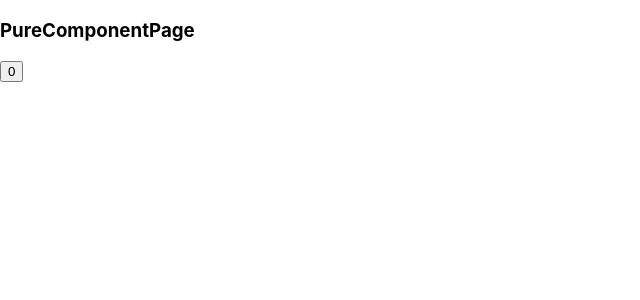
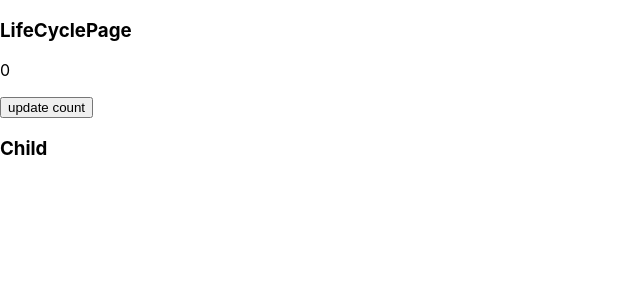
Before and after one commit to sevenduan/StudyReact, a React app in the folder my-app/: page / in a window 1280 px wide. Shown: the top 300 px of the page, without its empty margins (0-640 px from the left). Built offline with nearby package versions, Linux system fonts and the light colour scheme.

Commit message:
liefe cycle

```diff
--- a/my-app/src/App.js
+++ b/my-app/src/App.js
@@ -5,7 +5,8 @@ import React from "react";
 // import UserPage from "./pages/UserPage";
 // import SetStatePage from "./pages/SetStatePage";
 import "./index.css";
-import PureComponentPage from "./pages/PureComponentPage";
+import LifeCyclePage from "./pages/LifeCyclePage";
+// import PureComponentPage from "./pages/PureComponentPage";
 // import ReactReduxPage from "./pages/ReactReduxPage";
 // import ReactReduxPage from "./pages/ReactReduxPage";
 // import RouterPage from "./pages/RouterPage";
@@ -18,7 +19,8 @@ function App() {
         <SetStatePage></SetStatePage> */}
       {/* <ReactReduxPage></ReactReduxPage> */}
       {/* <UserPage></UserPage> */}
-      <PureComponentPage></PureComponentPage>
+      {/* <PureComponentPage></PureComponentPage> */}
+      <LifeCyclePage></LifeCyclePage>
     </div>
   );
 }
--- /dev/null
+++ b/my-app/src/Pages/LifeCyclePage.js
@@ -0,0 +1,72 @@
+import React, { Children, Component } from "react";
+import { PropTypes } from "prop-types";
+
+export default class LifeCyclePage extends Component {
+  static defaultProps = {
+    msg: "omy",
+  };
+  static propTypes = {
+    msg: PropTypes.string.isRequired,
+  };
+  constructor(props) {
+    super(props);
+    this.state = { count: 0 };
+    console.log("constructor"); //sy-log
+  }
+
+  componentWillMount() {
+    console.log("componentWillMount"); //sy-log
+  }
+  componentDidMount() {
+    console.log("componentDidMount"); //sy-log
+  }
+  shouldComponentUpdate(nextProps, nextState) {
+    const { count } = nextState;
+    console.log("shouldComponentUpdate:", nextState, this.state); //sy-log
+
+    return count !== 3; //true
+  }
+  componentWillUpdate() {
+    console.log("componentWillUpdate"); //sy-log
+  }
+
+  componentDidUpdate() {
+    console.log("componentDidUpdate"); //sy-log
+  }
+
+  setCount = () => {
+    this.setState({ count: this.state.count + 1 });
+  };
+  render() {
+    console.log("render:", this.props); //sy-log
+    const { count } = this.state;
+    return (
+      <div>
+        <h3>LifeCyclePage</h3>
+        <p>{count}</p>
+        <button onClick={this.setCount}>update count</button>
+        <Child>count={count}</Child>
+        {/* {count % 2 && <Child>count={count}</Child>} */}
+      </div>
+    );
+  }
+}
+
+class Child extends Component {
+  componentWillReceiveProps(nextProps) {
+    console.log("componentWillReceiveProps,", nextProps); //sy-log
+  }
+  componentWillUnmount() {
+    console.log("componentWillUnmount"); //sy-log
+  }
+  render() {
+    console.log("Child render"); //sy-log
+    const { count } = this.props;
+    return (
+      <div>
+        <h3>Child</h3>
+        <p>{count}</p>
+      </div>
+    );
+  }
+}
```
Also changed, not shown: 1 other file (tests, documents, lock files or other folders).
